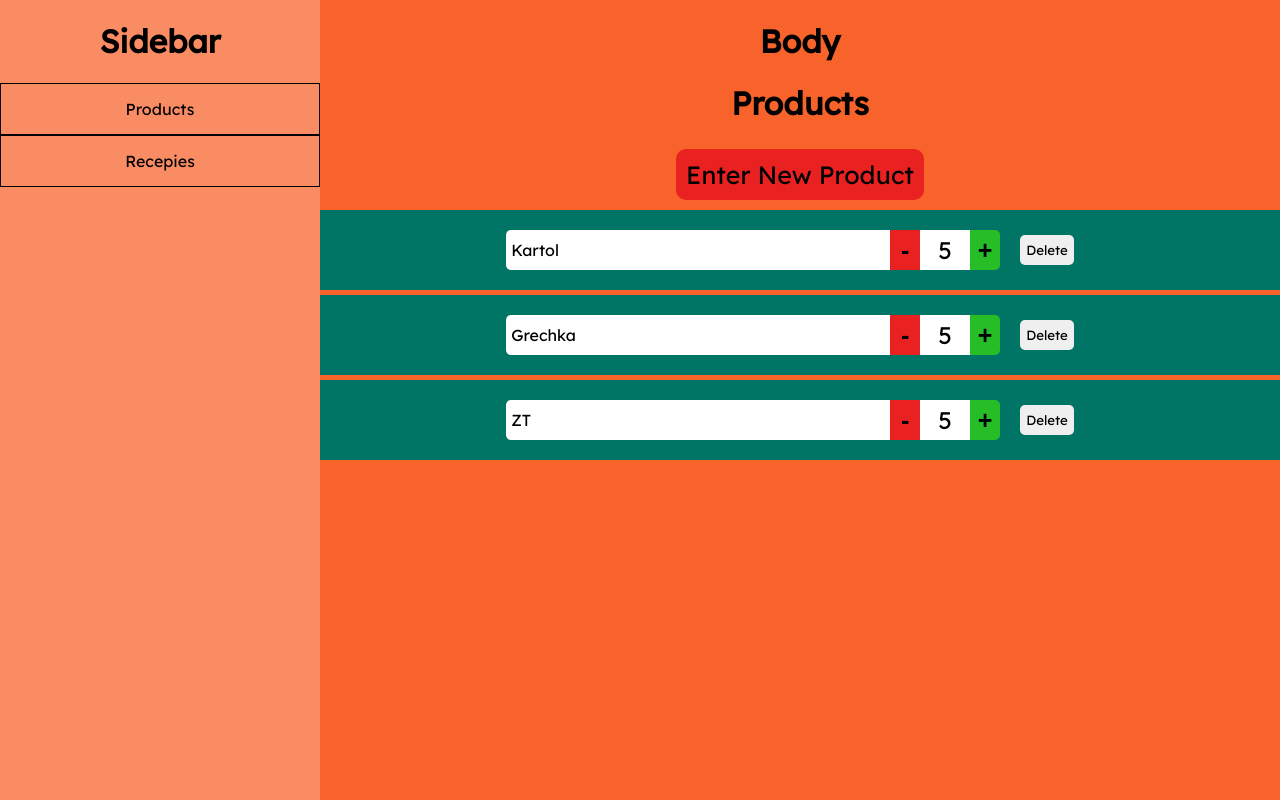
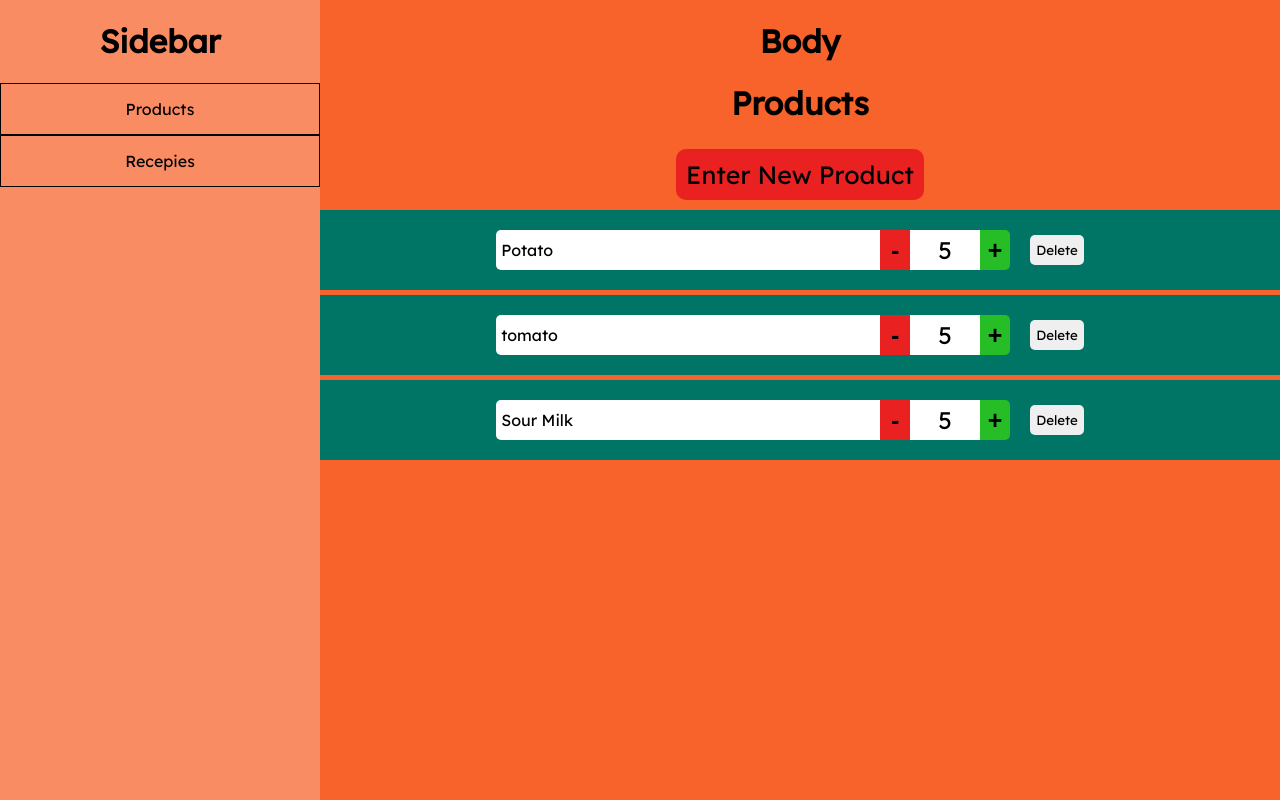
Before and after one commit to SaulReznik/WhatToCook, a React app: page /products in a window 1280 px wide. Built offline with nearby package versions, Linux system fonts and the light colour scheme.

Commit message:
fixed existing amount input bug

```diff
--- a/src/App.js
+++ b/src/App.js
@@ -10,20 +10,40 @@ export default class App extends React.Component{
             name: "",
             amount: 0
         },
+        recepies: [
+            {
+                name: 'Mashed potatoes',
+                products: [
+                    {
+                        name: 'Potato',
+                        amount: 5,
+                    },
+                    {
+                        name: 'butter',
+                        amount: 200,
+                    },
+                    {
+                        name: 'salt',
+                        amount: 15
+                    }
+                ]
+            }
+        ],
         products: [
             {
-                name: "Kartol",
+                name: "Potato",
                 amount: 5
             },
             {
-                name: "Grechka",
+                name: "tomato",
                 amount: 5
             },
             {
-                name: "ZT",
+                name: "Sour Milk",
                 amount: 5
             }
-        ]
+        ],
+        keyCode: null,
     };
 
     handleName = (e) => {
@@ -31,11 +51,27 @@ export default class App extends React.Component{
     }
 
     handleAmount = (e) => {
-        const regex = /^[0-9\b]+$/;
 
-        if (regex.test(e.target.value)) {
-            this.setState({ newItem: { ...this.state.newItem, amount: e.target.value } })
-        }
+        const { keyCode } = this.state;
+
+        const restrictedChars = [43, 45, 69, 107, 109, 187, 188, 189, 190];
+
+        if (restrictedChars.includes(keyCode)) return;
+
+        const val = e.target.value.slice(0, 4);
+
+        this.setState(prevstate => ({
+            newItem: {
+                ...prevstate.newItem,
+                amount: val,
+            }
+        }))
+
+        // const regex = /^[0-9\b]+$/;
+
+        // if (regex.test(e.target.value)) {
+        //     this.setState({ newItem: { ...this.state.newItem, amount: e.target.value } })
+        // }
 
     }
 
@@ -86,7 +122,55 @@ export default class App extends React.Component{
         })
     }
 
-    deleteItem = (id) => {
+    onAmountChange = (e, index) => {
+    const { products, keyCode } = this.state;
+
+    const restrictedChars = [43, 45, 69, 107, 109, 187, 188, 189, 190];
+
+    if(restrictedChars.includes(keyCode)) return;
+
+    const val = e.target.value.slice(0, 4);
+
+    const before = products.filter((item, indx) => indx < index);
+    const after = products.filter((item, indx) => indx > index);
+
+    this.setState(prevstate => ({
+        products: [
+            ...before,
+            {
+                ...prevstate.products[index],
+                amount: val,
+            },
+            ...after
+        ]
+    }))
+    }
+
+    keyDown = e => {
+        this.setState({keyCode: e.keyCode})
+    }
+
+    blur = (e, index) => {
+        const { products } = this.state;
+
+        if(!e.target.value){
+            const before = products.filter((item, indx) => indx < index);
+            const after = products.filter((item, indx) => indx > index);
+
+            this.setState(prevstate => ({
+                products: [
+                    ...before,
+                    {
+                        ...prevstate.products[index],
+                        amount: 0,
+                    },
+                    ...after
+                ]
+            }))
+        }
+    }
+
+    deleteItem = id => {
         this.setState({ products: this.state.products.filter((item, index) => index !== id) });
     }
 
@@ -116,7 +200,10 @@ export default class App extends React.Component{
                     minusNewItem={this.minusNewItem}
                     plus={this.plus}
                     minus={this.minus}
+                    onAmountChange={this.onAmountChange}
+                    keyDown={this.keyDown}
                     deleteItem={this.deleteItem}
+                    blur={this.blur}
                 />
             </div>
         );
--- a/src/components/Body.js
+++ b/src/components/Body.js
@@ -16,7 +16,10 @@ export default class Body extends React.Component{
             minusNewItem,
             plus,
             minus,
-            deleteItem
+            deleteItem,
+            onAmountChange,
+            keyDown,
+            blur
         } = this.props;
 
         return(
@@ -34,6 +37,9 @@ export default class Body extends React.Component{
                     plus={plus}
                     minus={minus}
                     deleteItem={deleteItem}
+                    onAmountChange={onAmountChange}
+                    keyDown={keyDown}
+                    blur={blur}
                 />)} />
                 <Route path="/recepies" component={Recepies} />
             </div>
--- a/src/components/routes/Products.js
+++ b/src/components/routes/Products.js
@@ -45,7 +45,10 @@ export default class Products extends React.Component{
             minusNewItem,
             plus,
             minus,
-            deleteItem
+            deleteItem,
+            onAmountChange,
+            keyDown,
+            blur
         } = this.props;
 
         return(
@@ -64,11 +67,10 @@ export default class Products extends React.Component{
                         />
                         <button onClick={minusNewItem} className="plus-minus-buttons" id="minus">-</button>
                         <input
-                            onChange={handleAmount}
+                            onChange={(e) => handleAmount(e)}
                             value={state.newItem.amount}
                             className="amount-input"
-                            type="text"
-                            readOnly
+                            type="number"
                         />
                         <button onClick={plusNewItem} className="plus-minus-buttons" id="plus">+</button>
 
@@ -82,7 +84,14 @@ export default class Products extends React.Component{
                             <div className="product-item" key={index}>
                                 <input className="product-input" readOnly value={state.products[index].name} type="text" />
                                 <button className="plus-minus-buttons" id="minus" onClick={() => minus(index)}>-</button>
-                                <input className="amount-input" readOnly value={state.products[index].amount} type="text" />
+                                <input
+                                    className="amount-input"
+                                    onChange={(e) => onAmountChange(e, index)}
+                                    onKeyDown={(e) => keyDown(e)}
+                                    onBlur={(e) => blur(e, index)}
+                                    value={state.products[index].amount}
+                                    type="number"
+                                />
                                 <button className="plus-minus-buttons" id="plus" onClick={() => plus(index)}>+</button>
                                 <button className="delete-button" onClick={() => deleteItem(index)}>Delete</button>
                             </div>
--- a/src/styles/Products.css
+++ b/src/styles/Products.css
@@ -7,6 +7,12 @@ body {
 
 button:hover {
     cursor: pointer;
+}
+
+input[type=number]::-webkit-inner-spin-button,
+input[type=number]::-webkit-outer-spin-button {
+  -webkit-appearance: none;
+  margin: 0;
 }
 
 #enter-new-product-button {
@@ -61,7 +67,7 @@ button:hover {
 
 .amount-input {
     -moz-appearance:textfield;
-    width: 50px;
+    width: 70px;
     text-align: center;
     font-size: 1.5rem;
 }
```
